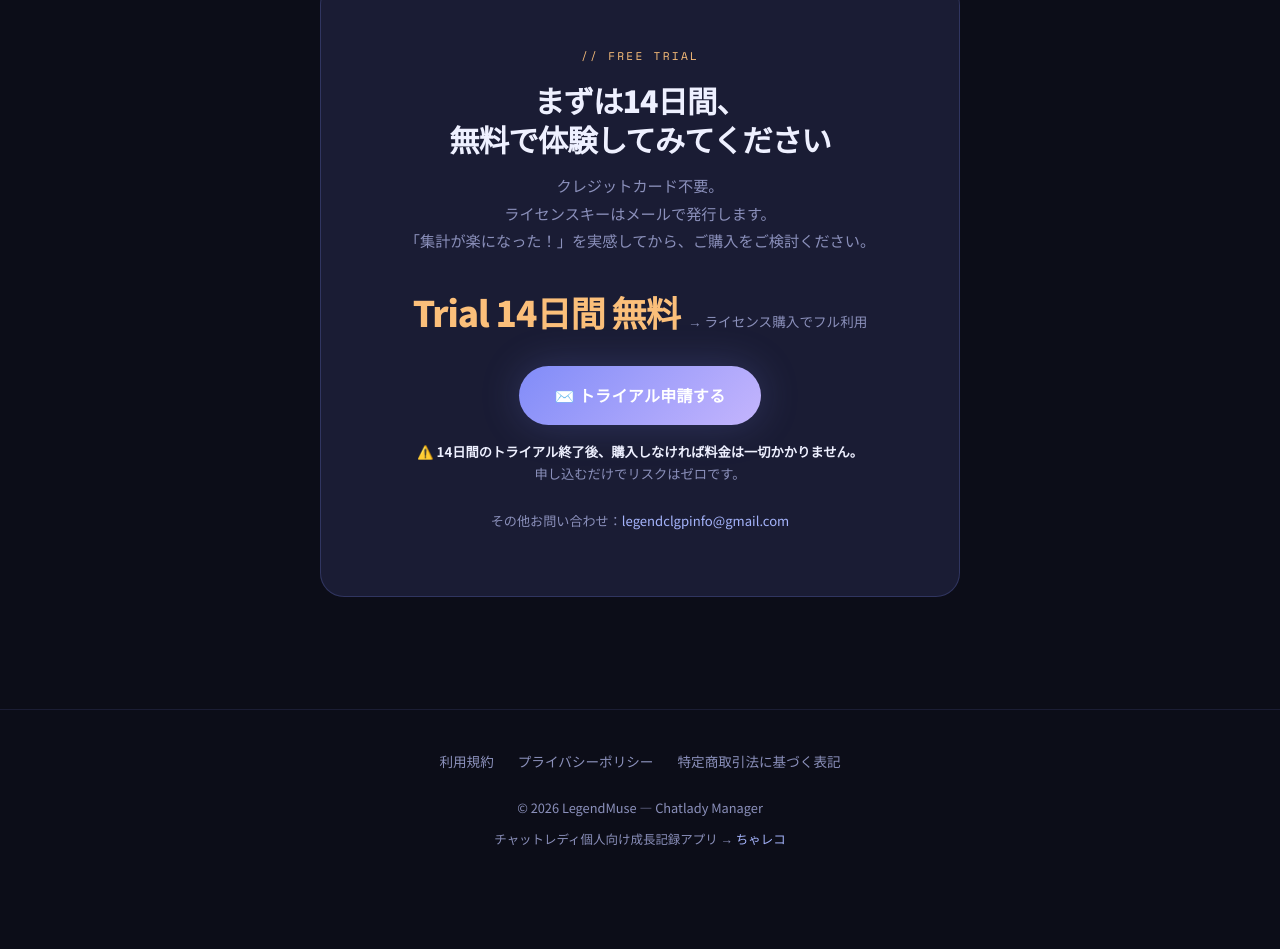
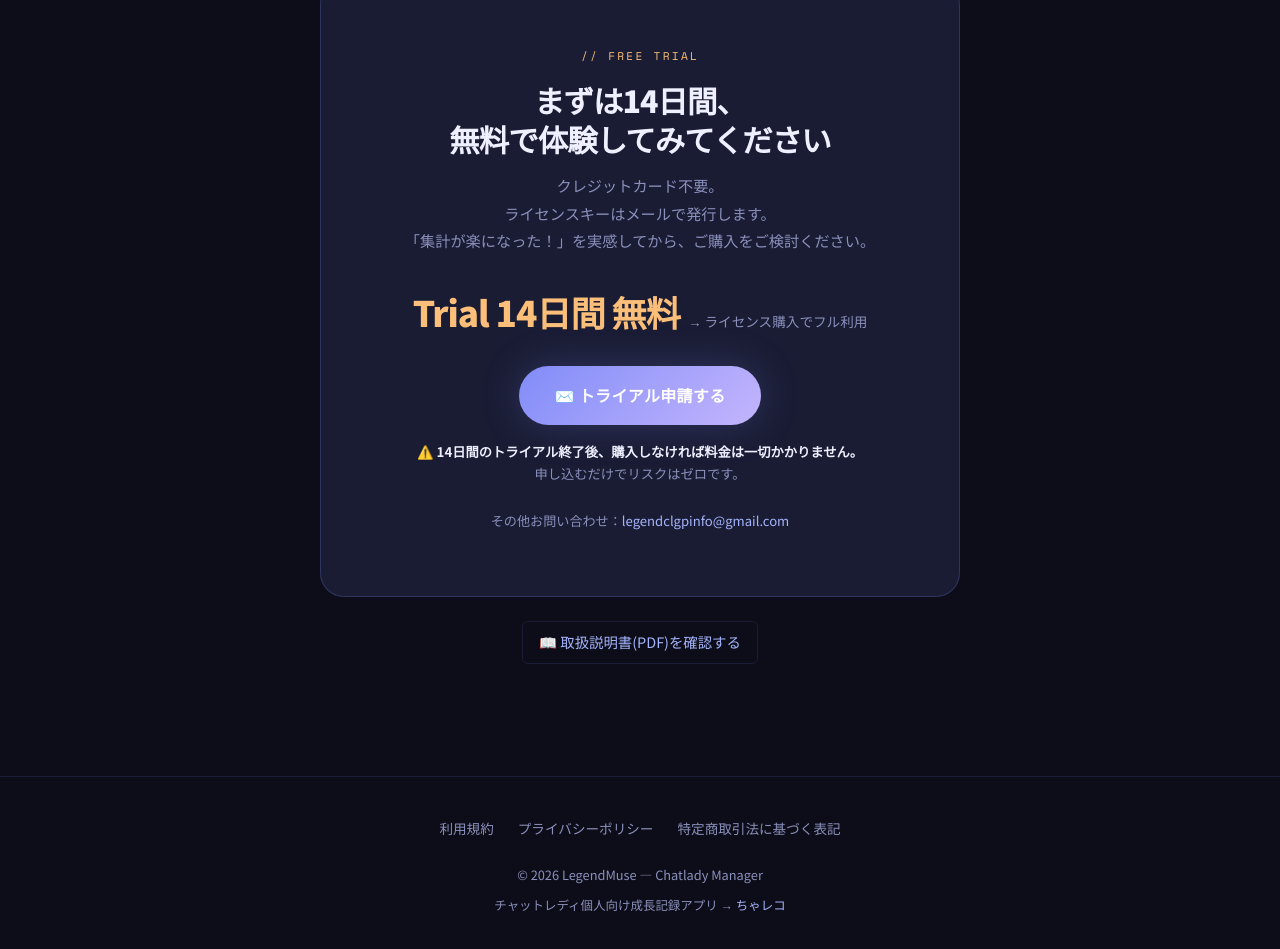
Before and after one commit to legendclgpinfo-commits/chatlady-manager-lp, a plain HTML site: page index.html in a window 1280 px wide. Shown: the part 6028-6977 px from the top of the page. Before the commit the page ends 6918 px from the top, so only its background shows below. Drawn offline with nearby package versions, Linux system fonts and the light colour scheme.

Commit message:
Update index.html

```diff
--- a/index.html
+++ b/index.html
@@ -1109,6 +1109,11 @@
     </p>
     <p class="cta-note">その他お問い合わせ：<a href="mailto:legendclgpinfo@gmail.com">legendclgpinfo@gmail.com</a></p>
   </div>
+  <div style="margin-top: 1.5rem;">
+      <a href="https://drive.google.com/file/d/1a9-V1vQAZ5GvMdoO3jbsUBEr1Ma0y1cK/view?usp=sharing" target="_blank" style="color:var(--accent2); text-decoration:none; font-size:0.9rem; border:1px solid var(--border); padding:8px 16px; border-radius:6px; transition:0.2s; display:inline-block;">
+        📖 取扱説明書(PDF)を確認する
+      </a>
+  </div>
 </section>
 
 <footer>
```
